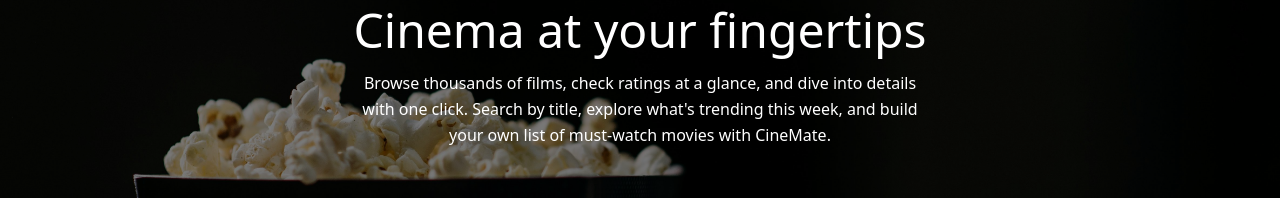
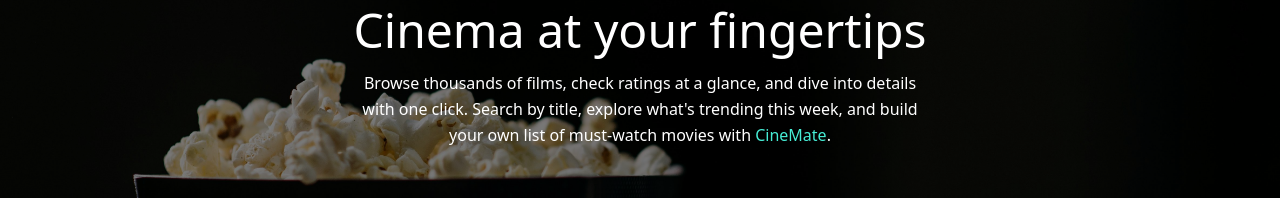
Before and after one commit to 1nv1nc1bl3/my-movies, a React (Vite) app: page / in a window 1280 px wide. Shown: the part 369-567 px from the top of the page. Built offline with nearby package versions, Linux system fonts and the light colour scheme; no server answers.

Commit message:
small style change in hero

```diff
--- a/src/components/Hero.jsx
+++ b/src/components/Hero.jsx
@@ -22,7 +22,8 @@ const Hero = () => {
                     Browse thousands of films, check ratings at a glance, and
                     dive into details with one click. Search by title, explore
                     what's trending this week, and build your own list of
-                    must-watch movies with CineMate.
+                    must-watch movies with{' '}
+                    <span className='text-teal-300'>CineMate</span>.
                 </p>
             </div>
         </section>
```
